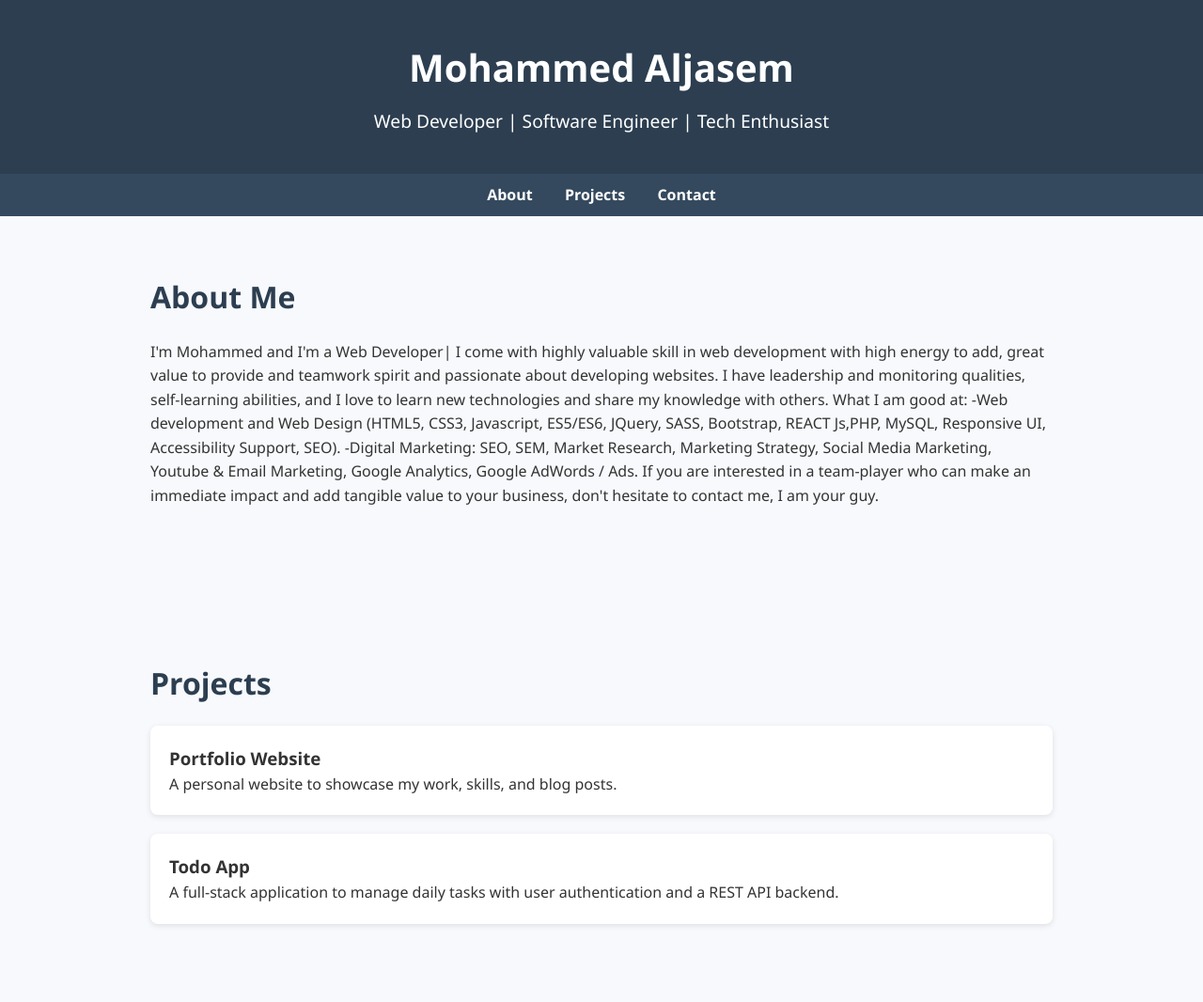
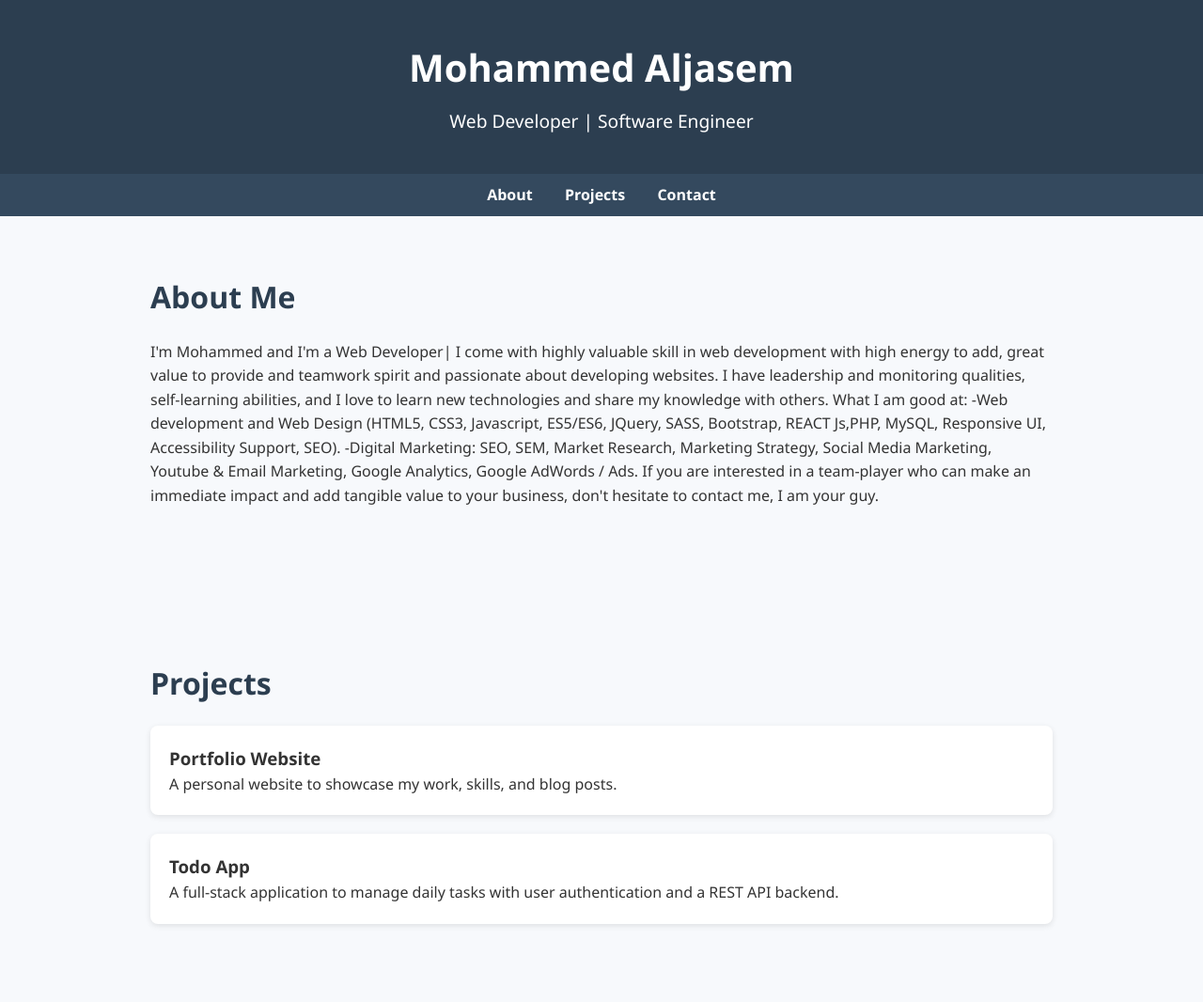
Before and after one commit to Mohammed-Aljasem/nodejs_project_structure, a website: page views/landing.html in a window 1280 px wide. Shown: the top 1066 px of the page at 94% size. Drawn offline with Linux system fonts and the light colour scheme.

Commit message:
change the header

```diff
--- a/views/landing.html
+++ b/views/landing.html
@@ -97,7 +97,7 @@
 
 <header>
     <h1>Mohammed Aljasem</h1>
-    <p>Web Developer | Software Engineer | Tech Enthusiast</p>
+    <p>Web Developer | Software Engineer</p>
 </header>
 
 <nav>
```
